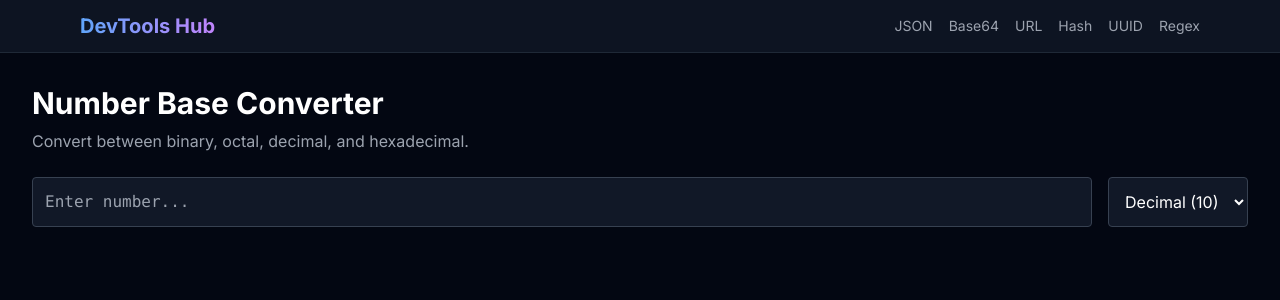
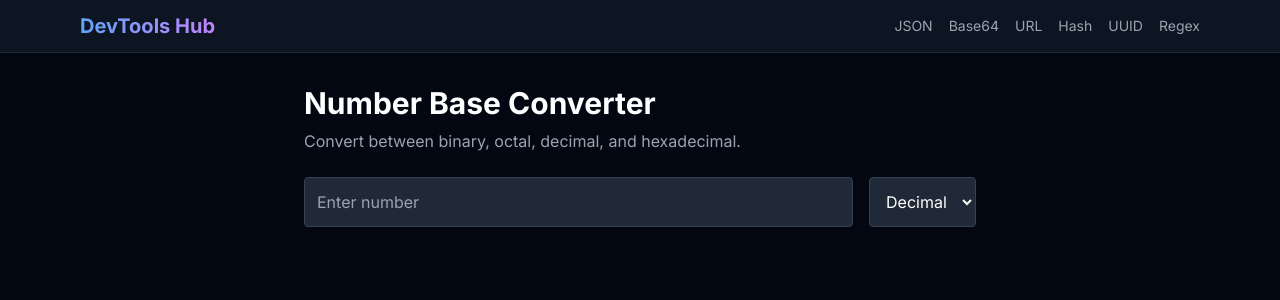
Before and after one commit to OnezSadim/devtools-hub, a Next.js app: page /tools/number-base-converter in a window 1280 px wide. Shown: the top 300 px of the page. Built offline with nearby package versions, Linux system fonts and the light colour scheme.

Commit message:
Add 10 tools: base converter, SQL/XML/YAML formatters, email validator, text diff, px-to-rem, htpasswd, roman numerals, morse code

```diff
--- a/src/app/tools/number-base-converter/layout.tsx
+++ /dev/null
@@ -1,3 +0,0 @@
-import type { Metadata } from "next";
-export const metadata: Metadata = { title: "Number Base Converter | DevTools Hub", description: "Convert numbers between binary, octal, decimal, and hexadecimal bases instantly." };
-export default function Layout({ children }: { children: React.ReactNode }) { return children; }
--- a/src/app/tools/number-base-converter/page.tsx
+++ b/src/app/tools/number-base-converter/page.tsx
@@ -2,8 +2,12 @@
 import { useState } from "react";
 export default function NumberBaseConverter() {
   const [input, setInput] = useState("");
-  const [base, setBase] = useState("10");
-  const num = parseInt(input, parseInt(base));
-  const valid = !isNaN(num);
-  return (<div className="min-h-screen bg-gray-950 text-white p-8"><h1 className="text-3xl font-bold mb-2">Number Base Converter</h1><p className="text-gray-400 mb-6">Convert between binary, octal, decimal, and hexadecimal.</p><div className="flex gap-4 mb-6"><input className="flex-1 bg-gray-900 border border-gray-700 rounded p-3 font-mono" placeholder="Enter number..." value={input} onChange={e => setInput(e.target.value)} /><select className="bg-gray-900 border border-gray-700 rounded p-3" value={base} onChange={e => setBase(e.target.value)}><option value="2">Binary (2)</option><option value="8">Octal (8)</option><option value="10">Decimal (10)</option><option value="16">Hex (16)</option></select></div>{input && (<div className="grid gap-3">{[["Binary",2],["Octal",8],["Decimal",10],["Hexadecimal",16]].map(([label,b]) => (<div key={b} className="bg-gray-900 border border-gray-700 rounded p-4"><div className="text-xs text-gray-500 mb-1">{label} (base {b})</div><div className="font-mono text-lg">{valid ? num.toString(b).toUpperCase() : "Invalid"}</div></div>))}</div>)}</div>);
+  const [fromBase, setFromBase] = useState("10");
+  const convert = (n: string, from: number) => {
+    try { const dec = parseInt(n, from); if (isNaN(dec)) return null;
+      return { bin: dec.toString(2), oct: dec.toString(8), dec: dec.toString(10), hex: dec.toString(16).toUpperCase() };
+    } catch { return null; }
+  };
+  const result = convert(input, parseInt(fromBase));
+  return (<div className="min-h-screen bg-gray-950 text-white p-8"><div className="max-w-2xl mx-auto"><h1 className="text-3xl font-bold mb-2">Number Base Converter</h1><p className="text-gray-400 mb-6">Convert between binary, octal, decimal, and hexadecimal.</p><div className="flex gap-4 mb-4"><input value={input} onChange={e=>setInput(e.target.value)} placeholder="Enter number" className="flex-1 bg-gray-800 rounded p-3 text-white border border-gray-700" /><select value={fromBase} onChange={e=>setFromBase(e.target.value)} className="bg-gray-800 rounded p-3 text-white border border-gray-700"><option value="2">Binary</option><option value="8">Octal</option><option value="10">Decimal</option><option value="16">Hex</option></select></div>{result && <div className="grid grid-cols-2 gap-4">{[['Binary',result.bin],['Octal',result.oct],['Decimal',result.dec],['Hex',result.hex]].map(([l,v])=><div key={l} className="bg-gray-800 rounded p-4"><div className="text-gray-400 text-sm mb-1">{l}</div><div className="font-mono text-lg text-green-400 break-all">{v}</div></div>)}</div>}</div></div>);
 }
```
